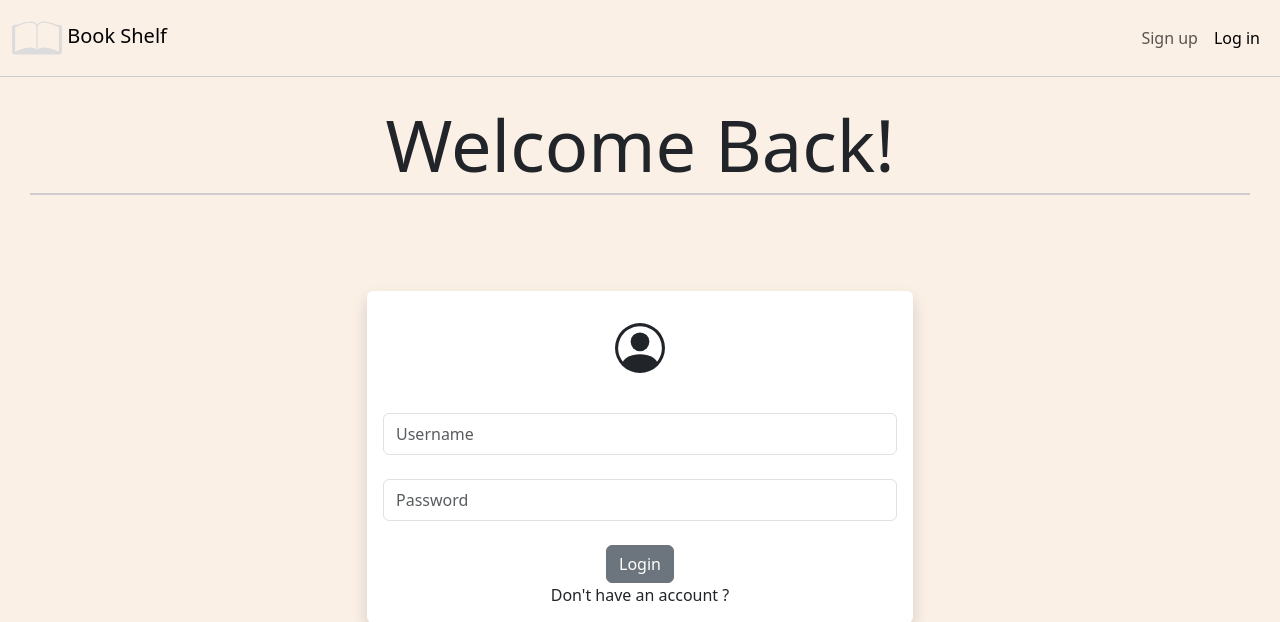
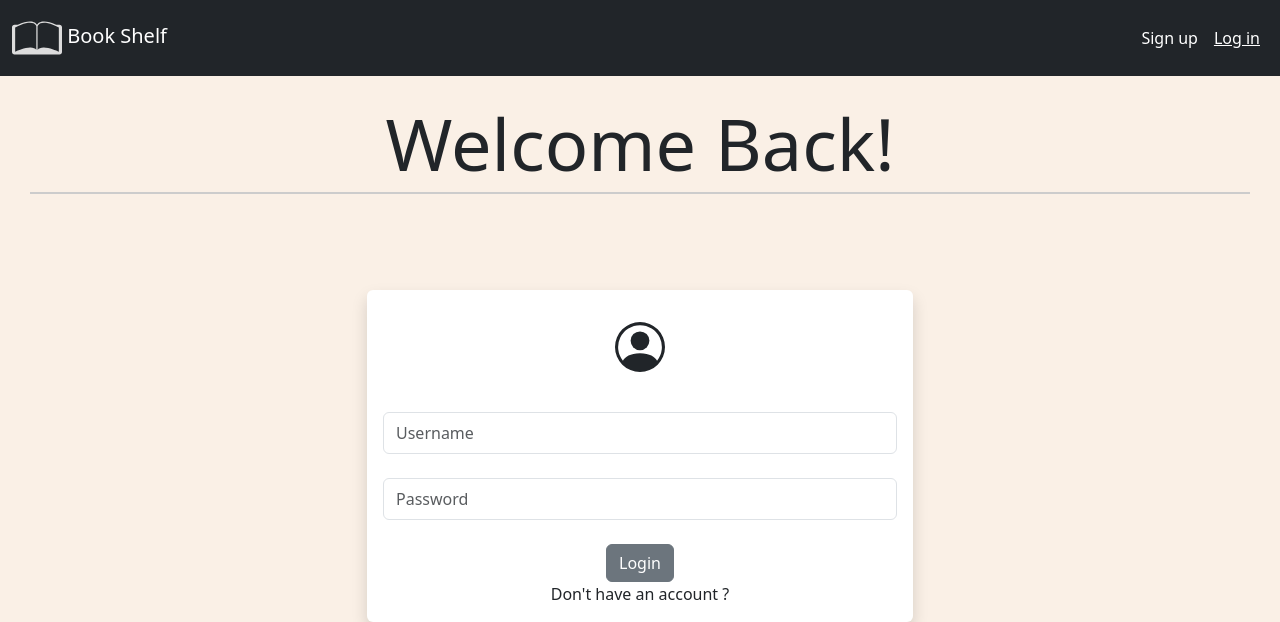
Before and after one commit to brandonoregan/book-shelf, a Flask app: page /login in a window 1280 px wide. Shown: the top 622 px of the page. Run offline with Flask 2, Linux system fonts and the light colour scheme.

Commit message:
add flask login feature

```diff
--- a/app.py
+++ b/app.py
@@ -8,11 +8,37 @@ API_URL = 'https://www.googleapis.com/books/v1/volumes'
 
 app = Flask(__name__)
 app.secret_key = '123456789'
-login_manager = LoginManager()
 
 active_page = ''
-users = {}
+users = []
 slider_showing = False
+
+login_manager = LoginManager()
+login_manager.login_view = 'render_login'
+login_manager.init_app(app)
+
+class User(UserMixin):
+
+    def __init__(self, user_id, username, password ):
+        self.user_id = user_id
+        self.username = username
+        self.password = password
+
+    def is_active(self):
+        return True
+
+    def get_id(self):
+        return str(self.user_id)
+
+
+@login_manager.user_loader
+def load_user(user_id):
+    user_id = int(user_id)
+    for user in users:
+        if user.user_id == user_id:
+            return user
+    return None
+
 
 # Contains default reviews for display purposes
 public_reviews = {
@@ -69,24 +95,28 @@ def handle_api(search_query):
 @app.route('/')
 def render_register():
     '''This function will render index.html'''
+    active_page = 'sign_up'
 
-    return render_template("index.html")
+    return render_template("index.html", active_page=active_page, user=current_user)
 
 
 @app.route('/', methods = ['POST'])
 def add_user():
     '''Create a user and add user to the local database and render the login page.'''
-
     username = request.form.get('username')
     password = request.form.get('password')
-    users[username] = password
-    return redirect(url_for('render_login'))
+    user_id = len(users)
+    new_user = User(username=username, password=password, user_id=user_id)
+    users.append(new_user)
+    login_user(new_user, remember=True)
+    return redirect(url_for('render_home'))
 
 
 @app.route('/login')
 def render_login():
+    active_page = 'login'
     '''This function will render login.html template'''
-    return render_template("login.html")
+    return render_template("login.html", active_page=active_page, user=current_user)
 
 
 @app.route('/login', methods = ['POST'])
@@ -94,20 +124,36 @@ def login():
     '''Retirieves login information and checks for correct username and passowrd. Redirected to the home page if login successful or error message occurs if unsuccessful. '''
     username = request.form.get('username')
     password = request.form.get('password')
-    current_user = username
-    if username in users and users[username] == password:
+    user = None
+    for user_info in users:
+        if user_info.username == username:
+            user = user_info
+            print(user)
+            break
+
+    if user and user.password == password:
+        login_user(user, remember=True)
         return redirect(url_for('render_home'))
     else:
         flash("Invalid username or password. Please check your credentials and try again.")
-        return render_template('login.html')
+        return render_template('login.html', user=current_user)
+
+
+
+@app.route('/logout')
+@login_required
+def logout():
+    logout_user()
+    return redirect(url_for('render_login'))
 
 
 @app.route('/home')
+@login_required
 def render_home():
     '''Sets the active page variable to home and renders the home.html template'''
     active_page = 'home'
 
-    return render_template("home.html", public_reviews = public_reviews, active_page=active_page)
+    return render_template("home.html", public_reviews = public_reviews, active_page=active_page, user=current_user)
 
 
 @app.route('/home', methods = ['POST'])
@@ -117,7 +163,7 @@ def home():
     current_user = f'User{random.randint(0,5000)}'
     review = request.form.get('review')
     public_reviews[current_user] = review
-    return render_template("home.html", public_reviews = public_reviews, active_page=active_page)
+    return render_template("home.html", public_reviews = public_reviews, active_page=active_page, user=current_user)
 
 
 @app.route('/reviews')
@@ -130,10 +176,10 @@ def render_reviews():
     if search_query:
         book_limit, slider_showing = handle_api(search_query)
 
-        return render_template("reviews.html", my_wishlist=my_wishlist, active_page=active_page, book_limit=book_limit, slider_showing=slider_showing, my_books=my_books)
+        return render_template("reviews.html", my_wishlist=my_wishlist, active_page=active_page, book_limit=book_limit, slider_showing=slider_showing, my_books=my_books, user=current_user)
     else:
        book_limit =  []
-       return render_template("reviews.html", active_page=active_page, my_wishlist=my_wishlist, slider_showing=slider_showing, my_books=my_books)
+       return render_template("reviews.html", active_page=active_page, my_wishlist=my_wishlist, slider_showing=slider_showing, my_books=my_books, user=current_user)
 
 
 @app.route('/reviews', methods=['POST'])
@@ -150,14 +196,14 @@ def reviews():
             'Image': book_thumbnail,
         }
         my_books.append(new_book)
-        return render_template("reviews.html", my_books=my_books, active_page=active_page, book_thumbnail=book_thumbnail)
+        return render_template("reviews.html", my_books=my_books, active_page=active_page, book_thumbnail=book_thumbnail, user=current_user)
 
     if request.args.get("f") == "f2":
         book_title = request.form.get('bookTitleRemove')
         for book in my_books:
             if book['Title'] == book_title:
                 my_books.remove(book)
-                return render_template("reviews.html", my_books=my_books, active_page=active_page)
+                return render_template("reviews.html", my_books=my_books, active_page=active_page, user=current_user)
 
     if request.args.get("f") == "f3":
         book_title = request.form.get('bookTitleEdit')
@@ -165,7 +211,7 @@ def reviews():
         for book in my_books:
             if book['Title'] == book_title:
                 book['Thoughts'] = new_thoughts
-                return render_template("reviews.html", my_books=my_books, active_page=active_page)
+                return render_template("reviews.html", my_books=my_books, active_page=active_page, user=current_user)
 
 
 
@@ -178,10 +224,10 @@ def render_wish_list():
     if search_query:
         book_limit, slider_showing = handle_api(search_query)
 
-        return render_template("wish_list.html", my_wishlist=my_wishlist, active_page=active_page, book_limit=book_limit, slider_showing=slider_showing)
+        return render_template("wish_list.html", my_wishlist=my_wishlist, active_page=active_page, book_limit=book_limit, slider_showing=slider_showing, user=current_user)
     else:
        book_limit =  []
-       return render_template("wish_list.html", active_page=active_page, my_wishlist=my_wishlist, slider_showing=slider_showing)
+       return render_template("wish_list.html", active_page=active_page, my_wishlist=my_wishlist, slider_showing=slider_showing, user=current_user)
 
 
 @app.route('/wish_list', methods=['POST'])
@@ -198,15 +244,15 @@ def wish_list():
             'Description' : book_description,
         }
         my_wishlist.append(new_book)
-        return render_template("wish_list.html", my_wishlist=my_wishlist, active_page=active_page, book_thumbnail=book_thumbnail)
+        return render_template("wish_list.html", my_wishlist=my_wishlist, active_page=active_page, book_thumbnail=book_thumbnail, user=current_user)
 
     if request.args.get("f") == "f2":
         book_title = request.form.get('bookTitleRemove')
         for book in my_wishlist:
             if book['Title'] == book_title:
                 my_wishlist.remove(book)
-                return render_template("wish_list.html", my_wishlist=my_wishlist, active_page=active_page)
-        return render_template("wish_list.html", my_wishlist=my_wishlist, active_page=active_page)
+                return render_template("wish_list.html", my_wishlist=my_wishlist, active_page=active_page, user=current_user)
+        return render_template("wish_list.html", my_wishlist=my_wishlist, active_page=active_page, user=current_user)
 
 
 if __name__ == '__main__':
--- a/static/css/styles.css
+++ b/static/css/styles.css
@@ -83,8 +83,13 @@ body {
 }
 
 .navBar {
-  background-color: var(--primary-1);
-  border-bottom: 1px solid #ccc;
+  /* background-color: var(--primary-1);
+  border-bottom: 1px solid #ccc; */
+  color: white;
+}
+
+.navBar:hover {
+  color: white !important;
 }
 
 .personalBooks {
@@ -100,3 +105,8 @@ body {
   font-family: var(--google-font-1);
   font-size: 1.5rem;
 }
+
+.active {
+  color: white !important;
+  text-decoration: underline;
+}
--- a/templates/base.html
+++ b/templates/base.html
@@ -30,10 +30,10 @@
   <body>
     <div class="content-wrap d-flex flex-column min-vh-100">
       {% block navbar %}
-      <nav class="navbar navbar-expand-md navBar">
+      <nav class="navbar navbar-expand-md navBar bg-dark">
         <div class="container-fluid">
           <a
-            class="navbar-brand"
+            class="navbar-brand navBar"
             href="{% if active_page == 'home' %}{{ url_for('render_home') }}{% elif active_page == 'reviews' %}{{ url_for('render_home') }}{% elif active_page == 'wish_list' %}{{ url_for('render_home') }}{% endif %}"
           >
             <img
@@ -58,9 +58,10 @@
             id="navbarNav"
           >
             <ul class="navbar-nav ml-auto">
-              <li class="nav-item">
+              {% if user.is_authenticated %}
+              <li class="nav-item navBar">
                 <a
-                  class="nav-link {% if active_page == 'home' %}active{% endif %}"
+                  class="navBar nav-link {% if active_page == 'home' %}active{% endif %}"
                   aria-current="page"
                   href="{{ url_for('render_home') }}"
                   >Home</a
@@ -68,23 +69,40 @@
               </li>
               <li class="nav-item">
                 <a
-                  class="nav-link {% if active_page == 'reviews' %}active{% endif %}"
+                  class="navBar nav-link {% if active_page == 'reviews' %}active{% endif %}"
                   href="{{ url_for('render_reviews') }}"
                   >Reviews</a
                 >
               </li>
               <li class="nav-item">
                 <a
-                  class="nav-link {% if active_page == 'wish_list' %}active{% endif %}"
+                  class="navBar nav-link {% if active_page == 'wish_list' %}active{% endif %}"
                   href="{{ url_for('wish_list') }}"
                   >Wish List</a
                 >
               </li>
               <li class="nav-item">
-                <a class="nav-link" href="{{ url_for('render_login') }}"
-                  >Sign out</a
+                <a class="navBar nav-link" href="{{ url_for('logout') }}"
+                  >Logout</a
                 >
               </li>
+              {% else %}
+              <li class="nav-item">
+                <a
+                  class="nav-link navBar {% if active_page == 'sign_up' %}active{% endif %}"
+                  href="{{ url_for('render_register') }}"
+                  >Sign up</a
+                >
+              </li>
+              <li class="nav-item">
+                <a
+                  class="nav-link navBar {% if active_page == 'login' %}active{% endif %}"
+                  aria-current="page"
+                  href="{{ url_for('render_login') }}"
+                  >Log in</a
+                >
+              </li>
+              {% endif %}
             </ul>
           </div>
         </div>
--- a/templates/home.html
+++ b/templates/home.html
@@ -90,7 +90,7 @@
           </li>
           {% for key, value in public_reviews.items() %}
           <li>
-            <div class="card mt-3 shadow">
+            <div class="card mt-4 shadow">
               <div class="card-body">
                 <h5 class="card-title row-bordered-full ps-3">{{ key }}</h5>
                 <p class="card-text ps-3 pe-2">{{ value }}</p>
--- a/templates/login.html
+++ b/templates/login.html
@@ -1,27 +1,6 @@
 {% extends "base.html" %} {% block javascript %} {% endblock %} {% block title
-%} Log in | Book Shelf {% endblock %} {% block navbar %}
-<nav class="navbar navbar-expand-sm navBar">
-  <div class="container-fluid">
-    {% block navbar_logo_link %}
-    <a class="navbar-brand" href="{{ url_for('render_register') }}">
-      <img
-        src="{{ url_for('static', filename='/img/book-svg-2.svg') }}"
-        alt=""
-      />
-      Book Shelf
-    </a>
-    {% endblock %}
-    <ul class="navbar-nav ml-auto">
-      <li class="nav-item">
-        <a class="nav-link" href="{{ url_for('render_register') }}">Sign up</a>
-      </li>
-      <li class="nav-item">
-        <a class="nav-link active" aria-current="page" href="">Log in</a>
-      </li>
-    </ul>
-  </div>
-</nav>
-{% for message in get_flashed_messages() %}
+%} Log in | Book Shelf {% endblock %} {% block navbar %} {{ super() }} {% for
+message in get_flashed_messages() %}
 <div class="alert alert-danger text-center" role="alert">{{ message }}</div>
 {% endfor %} {% endblock %} {% block pagetitle %} Welcome Back! {% endblock %}
 {% block content %}
```
Also changed, not shown: templates/index.html (+2 -23 lines).
